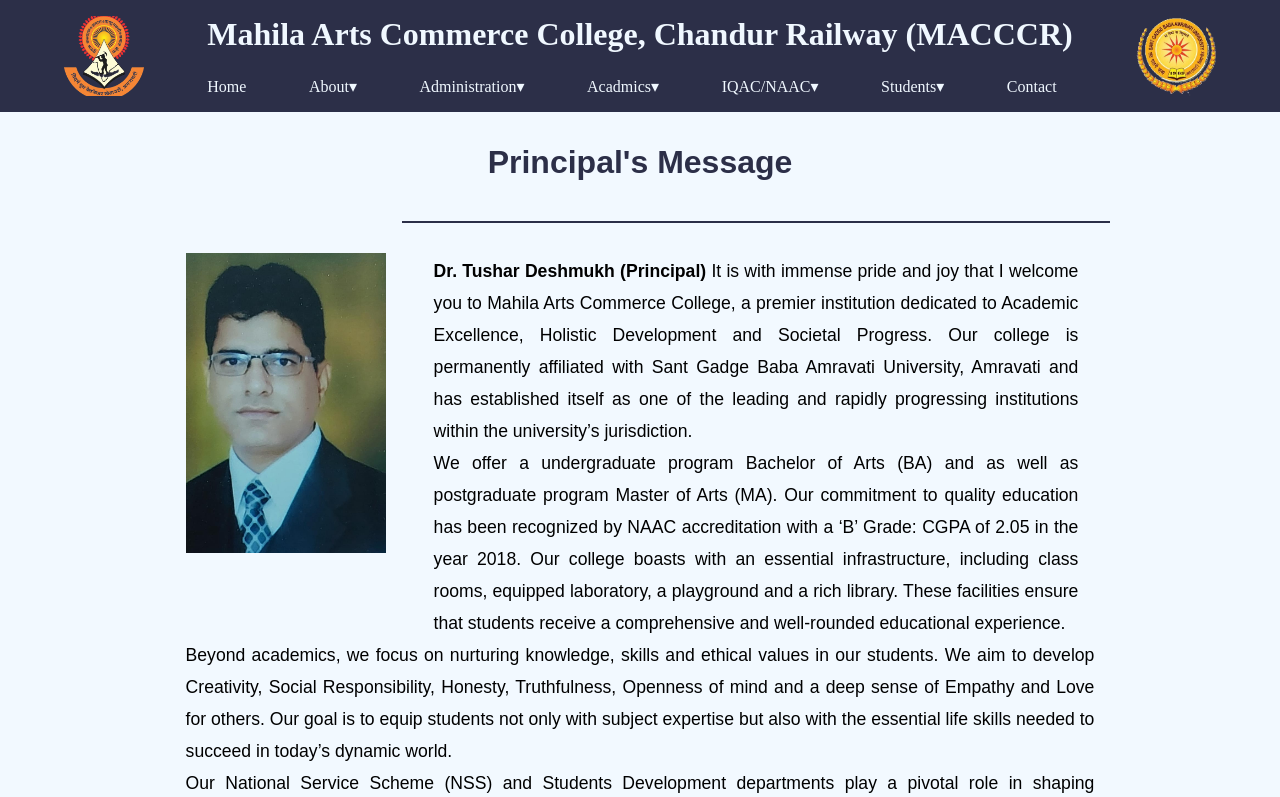
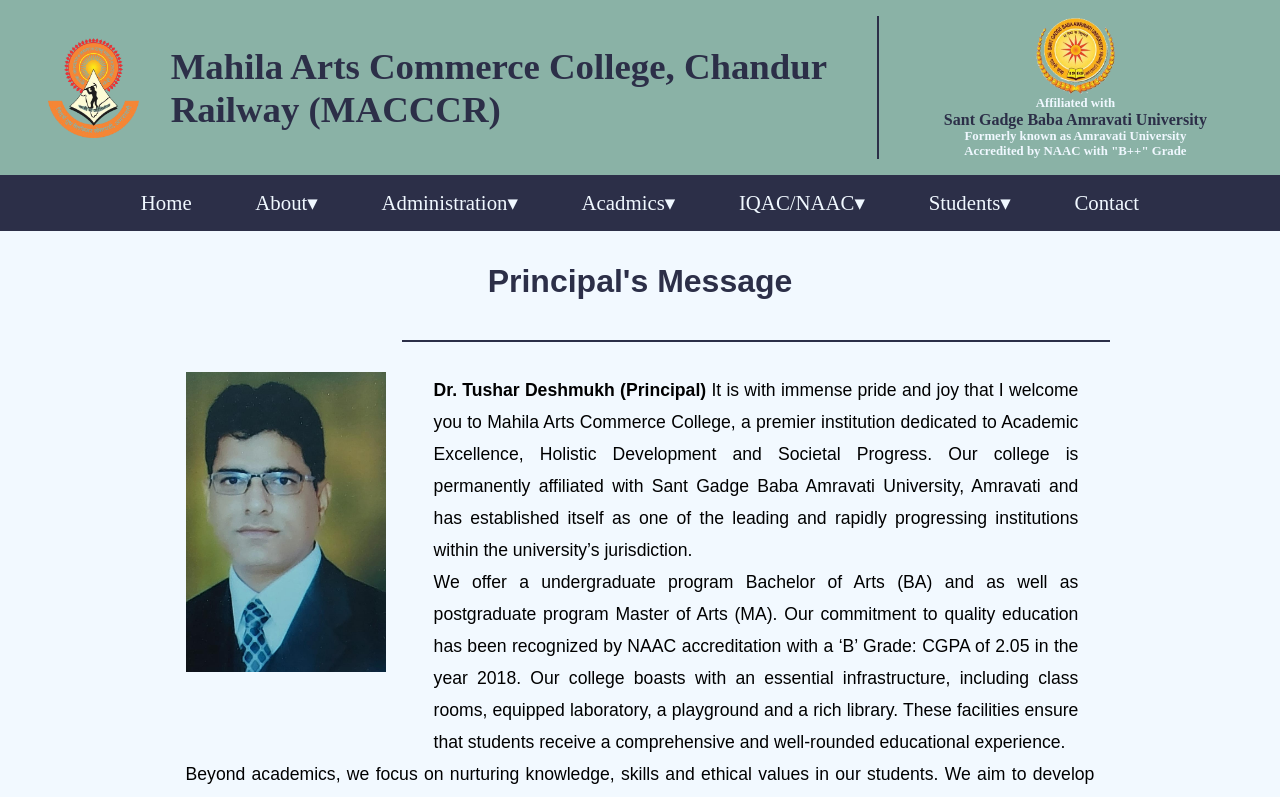
Before and after one commit to VishakhaOmar/MACCR, a React (Vite) app: page /Principal in a window 1280 px wide. Shown: the top 797 px of the page. Built offline with nearby package versions, Linux system fonts and the light colour scheme.

Commit message:
headerchange

```diff
--- a/src/CommonHeader.css
+++ b/src/CommonHeader.css
@@ -1,63 +1,75 @@
 .commonheader{
   width: 100%;
   /* height:10vh; */
-  background-color: #2c2f48;
+  background-color: #8AB2A6;
   display: flex;
   padding: 1rem 3rem;
-  gap: 2rem;
-  /* flex-direction: column; */
-  align-items: center;
-  justify-content: space-around;
-}
-
-.commonheader .logo{
-  width: fit-content;
-}
-
-.commonheader .logo img{
-  height: 80px;
-  width: 80px;
-  margin: 0%;
-}
-
-.headermiddle{
-  height: auto;
-  width:fit-content;
-  display: flex;
-  gap: 1.5rem;
+  gap: 1rem;
   flex-direction: column;
   align-items: center;
   justify-content: space-around;
 }
 
-.headermiddle h2{
-  font-size: 2em;
-  font-weight: 600;
-  color: #f0f8ff;
+.upper{
+  width: 100%;
+  display: flex;
+  align-items: center;
+  justify-content: start;
 
 }
 
-.commonheader .headermiddle nav{
-  /* width: 55%; */
-  padding-right: 1rem;
+.commonheader .logo{
+  width:70%;
+  display: flex;
+  align-items: center;
+  justify-content: space-between;
+  gap:2rem;
+
+}
+
+.commonheader .logo img{
+  height: 100px;
+  width: 100px;
+  margin: 0%;
+}
+
+.logo h2{
+  font-size: 2.3em;
+  font-weight: 600;
+  color: #2c2f48;
+  aspect-ratio: unset;
+}
+
+.navlower{
+  height: auto;
+  padding: 1rem;
+  width:100%;
+  display: flex;
+  align-items: center;
+  justify-content: space-around;
+  background-color:#2c2f48;
+}
+
+.navlower nav{
+  width: 80%;
   display: flex;
   align-items: center;
   justify-content: space-between;
 }
 
-.commonheader .headermiddle nav a{
+.navlower nav a{
   width: fit-content;
   color: #f0f8ff;
   text-decoration: none;
-  font-size: 1em;
+  font-size: 1.3em;
 
 }
 
-.commonheader nav  .linkhover {
+.navlower nav  .linkhover {
 position: relative;
 }
 
-.commonheader nav .linkhover .dropdown-content {
+.navlower nav .linkhover .dropdown-content {
   display: none;
   position: absolute;
   top: 100%;
@@ -72,7 +84,7 @@
   padding: 8px 0;
 }
 
-.commonheader .linkhover .dropdown-content a {
+.navlower .linkhover .dropdown-content a {
   display: block;
   padding: 10px 18px;
   font-size: 0.95rem;
@@ -82,29 +94,29 @@
   transition: all 0.3s ease;
 }
 
-.commonheader .dropdown-content div{
+.navlower .dropdown-content div{
   padding: 0;
   margin: 0;
   width: 100%;
   align-items: start;
 }
 
-.commonheader nav .linkhover:hover .dropdown-content {
+.navlower nav .linkhover:hover .dropdown-content {
   display: block;
 }
 
-.commonheader nav .linkhover .dropdown-content a:hover {
+.navlower nav .linkhover .dropdown-content a:hover {
   background: #f0f8ff;
   color: #fd6202;
 }
 
-.commonheader  .sub-dropdown {
+.navlower  .sub-dropdown {
   padding: 0;
   margin: 0;
   position: relative;
 }
 
-.commonheader  .sub-dropdown-content {
+.navlower  .sub-dropdown-content {
   display: none;
   width: 90%;
   position: absolute;
@@ -119,37 +131,36 @@
   /* background-color: pink; */
 }
 
-.commonheader .sub-dropdown.right .sub-dropdown-content{
+.navlower .sub-dropdown.right .sub-dropdown-content{
   left:auto;
   right:100%;
 }
 
-.commonheader .sub-dropdown:hover .sub-dropdown-content {
+.navlower .sub-dropdown:hover .sub-dropdown-content {
   display: block;
 }
 
-.commonheader .sub-dropdown a {
+.navlower .sub-dropdown a {
   padding: 10px 18px;
   display: block;
   color: #111;
 }
 
-.commonheader .sub-dropdown a:hover {
+.navlower .sub-dropdown a:hover {
   background: #f5f5f5;
   color: #e63946;
 }
 
 .commonheader .university{
   /* margin-top: 1rem; */
-  width: fit-content;
+  width: 30%;
   display: flex;
   position: relative;
   flex-direction: column;
   justify-content: center;
   align-items: center;
-  /* border: 2px solid #F2F9Ff; */
-  border-radius: 30px;
-  /* padding: 1rem; */
+  padding-left: 2.5rem;
+  border-left: #2c2f48 2px solid;
 }
 
  .commonheader .university .sgbau img{
@@ -159,12 +170,9 @@
 }
 
 .commonheader .university .sgbau{
-  /* background-color: #F2F9Ff; */
-  /* padding-inline: 2rem; */
   height: auto;
   width: auto;
   border-radius: 50%;
-  /* top: -25%; */
 }
 
 .commonheader .university h3{
@@ -174,6 +182,7 @@
 }
 
 .commonheader .university h1{
+  text-align: center;
   font-size: 1rem;
-  color: #f0f8ff;
+  color: #2c2f48;
 }
--- a/src/CommonHeader.jsx
+++ b/src/CommonHeader.jsx
@@ -5,14 +5,27 @@
 export default function CommonHeader(){
 
 return(
+  <>
      <div className="commonheader">
+        <div className="upper">
         <div className="logo">
         <img src="/src/assets/logo-vyws.png" alt="College Logo" />
+        <h2>Mahila Arts Commerce College, Chandur Railway (MACCCR)</h2>
       </div>
+         <div className="university">
+          <div className="sgbau">
+            <img  src="/src/assets/SGBAU.png" alt=""  />
+          </div>
+          <h3>Affiliated with </h3>
+          <h1>Sant Gadge Baba Amravati University</h1>
+          <h3>Formerly known as Amravati University <br />
+          Accredited by NAAC with "B++" Grade</h3>
 
-      <div className="headermiddle">
-      <h2>Mahila Arts Commerce College, Chandur Railway (MACCCR)</h2>
+        </div>
+    </div>
+  </div>
 
+      <div className="navlower">
       <nav>
         <a href="/">Home</a>
 
@@ -120,17 +133,8 @@
          </nav>
          </div>
 
-        <div className="university">
-          <div className="sgbau">
-            <img  src="/src/assets/SGBAU.png" alt=""  />
-          </div>
-          {/* <h3>Affiliated with </h3>
-          <h1>Sant Gadge Baba Amravati University</h1>
-          <h3>Formerly known as Amravati University <br />
-          Accredited by NAAC with "B++" Grade</h3> */}
 
-        </div>
-      </div>
+      </>
 
 
 )
--- a/src/Home.css
+++ b/src/Home.css
@@ -1,20 +1,10 @@
 .first{
   width: 100%;
-  height:100vh;
+  height:80vh;
   position: relative;
   margin: 0;
   padding: 0px;
   box-sizing: border-box;
-}
-
-.bgimg{
-  height: 100%;
-  width: 100%;
-  object-fit: cover;
-  object-position: center;
-  margin: 0;
-  position: relative;
-  z-index: -1;
 }
 
 .first::before{
@@ -26,7 +16,7 @@
   height: 100%;
   background: url('/src/assets/front.png') no-repeat center center ;
   background-size: cover;
-  background-position: top;
+  background-position: center;
   opacity: 1;
   z-index: -1;
 }
@@ -41,86 +31,6 @@
   z-index: 1;
   margin: 0;
 }
-
-/* .content{
-  width: 40%;
-  position: absolute;
-  top: 15%;
-  right: 2%;
-  display: flex;
-  flex-direction: column;
-  align-items: center;
-  justify-content: center;
-  text-align: center;
-  z-index: 2;
-}
-
-.vywsLogo{
-  width: 100px;
-  height: auto;
-  margin-bottom: 1rem;
-  aspect-ratio: unset;
-}
-
-.first .content h1{
-  font-size: 1.5rem;
-  margin-bottom: 0.5rem;
-  font-weight: 540;
-  color: #fd6202;
-  font-family: sans-serif;
-}
-
-.first h3{
-  color: #2c2f48;
-  font-size: 1rem;
-  margin-bottom: 0.5rem;
-  font-weight: 400;
-  font-family: sans-serif;
-  line-height: 1.5;
-}
-
-.content .highlight {
-  font-size: 0.9rem;
-  background: #8ab2a6ca;
-  padding: 0.2rem 0.2rem;
-  color: #2c2f48;
-  display: flex;
-  align-items: center;
-  justify-content: justify;
-  height:4em;
-  font-weight: 600;
-  font-family: sans-serif;
-}*/
-
-/* .first .university{
-  margin-top: 4rem;
-  width: 80%;
-  height:28vh ;
-  display: flex;
-  position: absolute;
-  top:20%;
-  left: 20%;
-  flex-direction: column;
-  justify-content: end;
-  align-items: center;
-  border: 2px solid #2c2f48;
-  border-radius: 30px;
-  padding-bottom: 1rem;
-}
-
-.first .university .sgbau img{
-  width: 100px;
-  height: auto;
-  margin: 0;
-}
-
-.first .university .sgbau{
-  background-color: #F2F9Ff;
-  padding-inline: 2rem;
-  height: auto;
-  width: auto;
-  border-radius: 50%;
-}  */
 
 .second{
   width: 100%;
```
Also changed, not shown: src/Home.jsx (+0 -18 lines).
